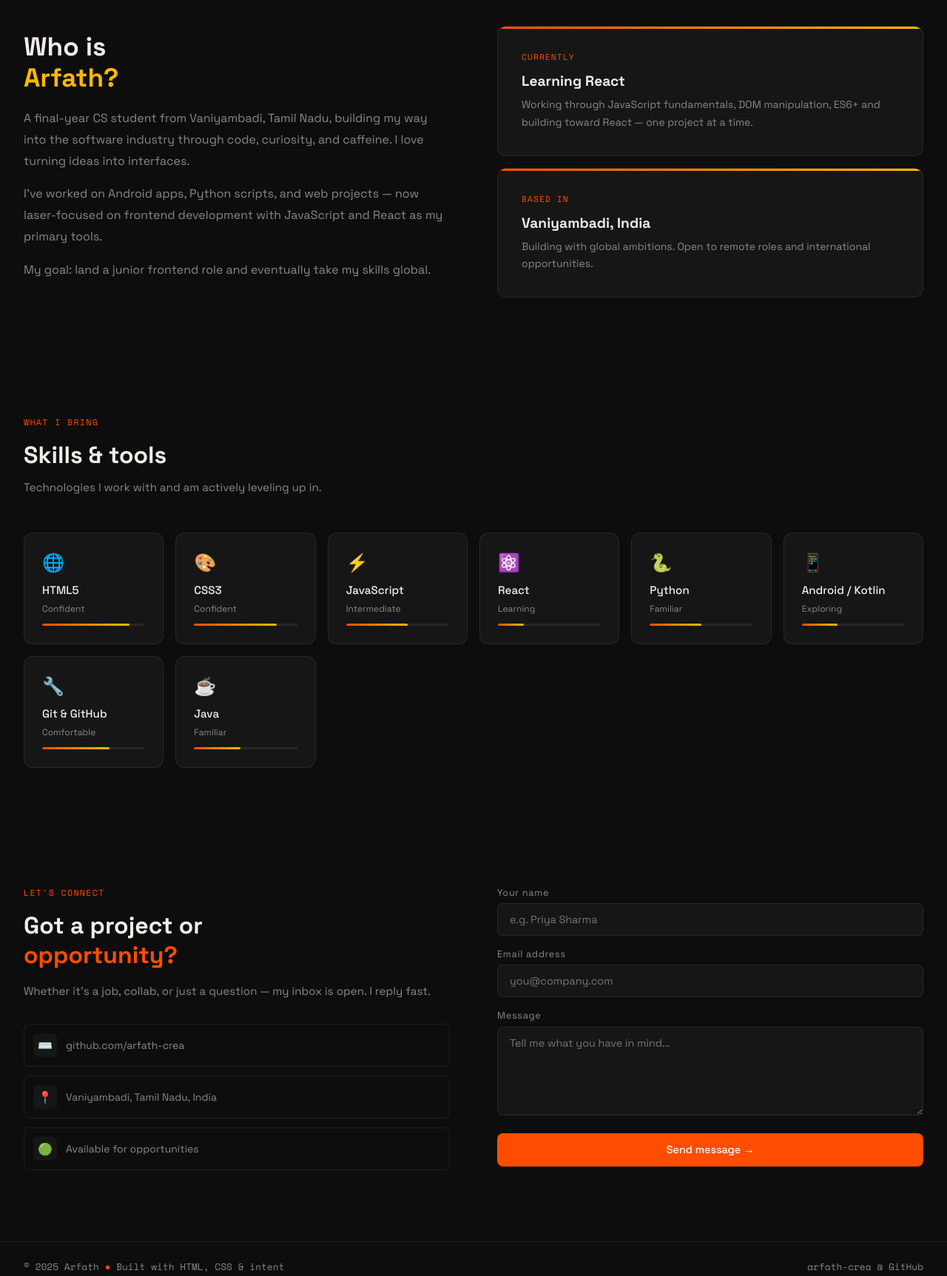
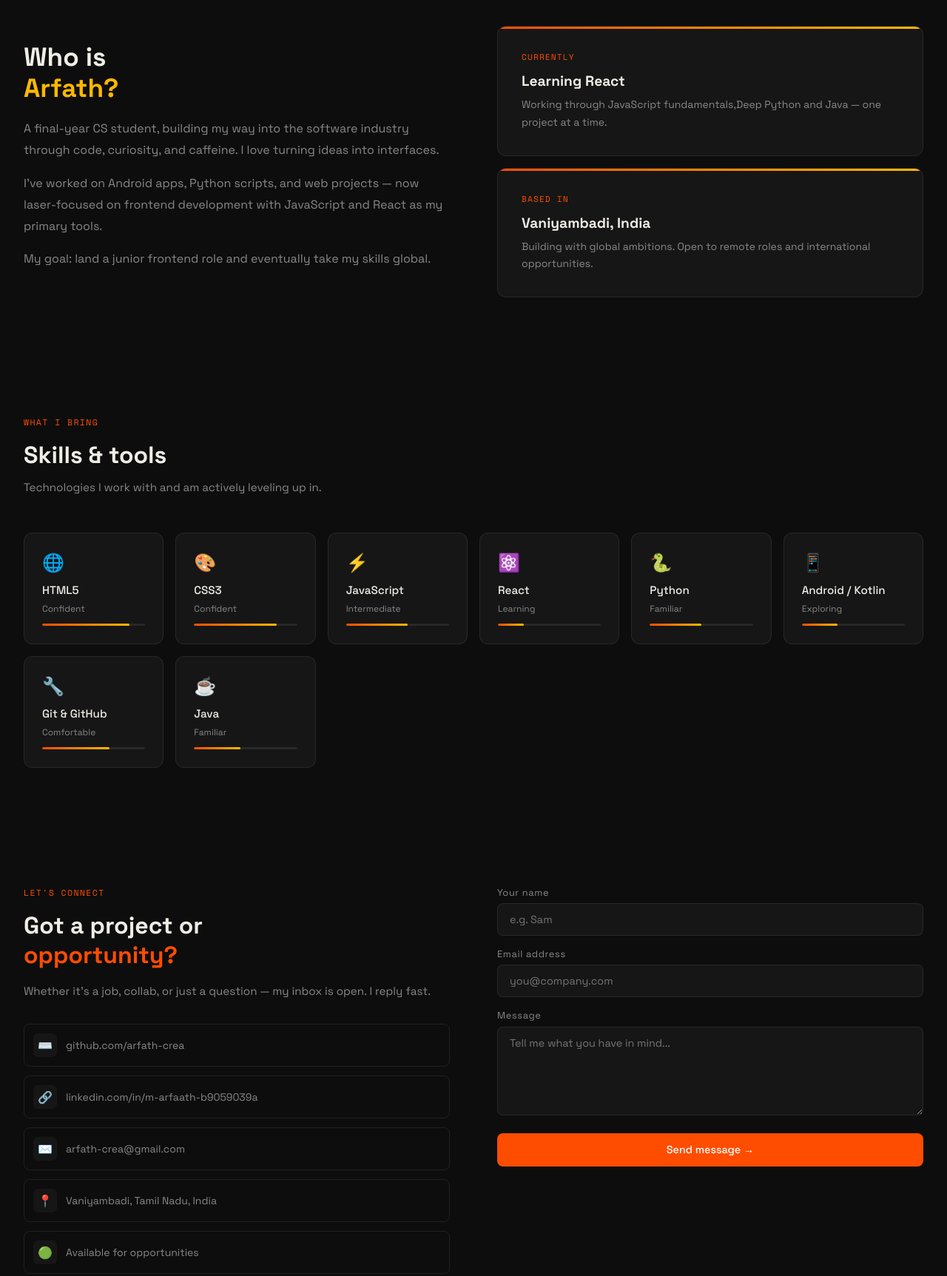
Before and after one commit to arfath-crea/porto, a plain HTML site: page index.html in a window 1280 px wide. Shown: the part 960-2685 px from the top of the page at 74% size. Drawn offline with nearby package versions, Linux system fonts and the light colour scheme.

Commit message:
few changes in emmail transfer

```diff
--- a/index.html
+++ b/index.html
@@ -236,7 +236,7 @@
   <section class="about" id="about">
     <div class="about-text">
       <h2>Who is<br><span>Arfath?</span></h2>
-      <p>A final-year CS student from Vaniyambadi, Tamil Nadu, building my way into the software industry through code, curiosity, and caffeine. I love turning ideas into interfaces.</p>
+      <p>A final-year CS student, building my way into the software industry through code, curiosity, and caffeine. I love turning ideas into interfaces.</p>
       <p>I've worked on Android apps, Python scripts, and web projects — now laser-focused on frontend development with JavaScript and React as my primary tools.</p>
       <p>My goal: land a junior frontend role and eventually take my skills global.</p>
     </div>
@@ -244,7 +244,7 @@
       <div class="about-card card-gap">
         <div class="about-card-tag">Currently</div>
         <h3>Learning React</h3>
-        <p>Working through JavaScript fundamentals, DOM manipulation, ES6+ and building toward React — one project at a time.</p>
+        <p>Working through JavaScript fundamentals,Deep Python and Java  — one project at a time.</p>
       </div>
       <div class="about-card">
         <div class="about-card-tag">Based in</div>
@@ -324,6 +324,14 @@
             <span class="contact-link-icon">⌨️</span>
             github.com/arfath-crea
           </a>
+          <a class="contact-link" href="https://www.linkedin.com/in/m-arfaath-b9059039a" target="_blank">
+            <span class="contact-link-icon">🔗</span>
+            linkedin.com/in/m-arfaath-b9059039a
+          </a>
+          <div class="contact-link">
+            <span class="contact-link-icon">✉️</span>
+            arfath-crea@gmail.com
+          </div>
           <div class="contact-link">
             <span class="contact-link-icon">📍</span>
             Vaniyambadi, Tamil Nadu, India
@@ -335,14 +343,14 @@
         </div>
       </div>
 
-      <form class="contact-form" onsubmit="handleSubmit(event)">
+      <form class="contact-form" action="https://formspree.io/f/mqeonnvv" method="POST">
         <div class="form-group">
           <label>Your name</label>
-          <input type="text" placeholder="e.g. Priya Sharma" required />
+          <input type="text" name="name" placeholder="e.g. Sam" required />
         </div>
         <div class="form-group">
           <label>Email address</label>
-          <input type="email" placeholder="you@company.com" required />
+          <input type="email" name="email" placeholder="you@company.com" required />
         </div>
         <div class="form-group">
           <label>Message</label>
```
